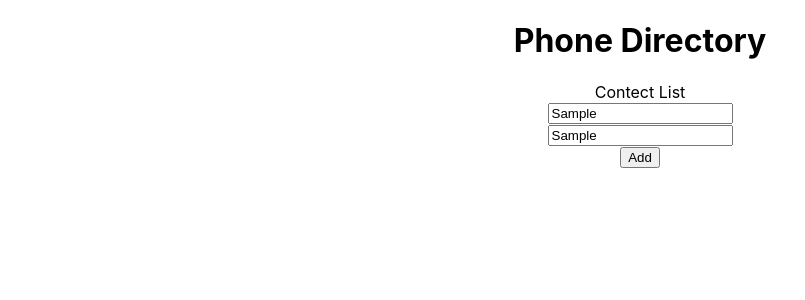
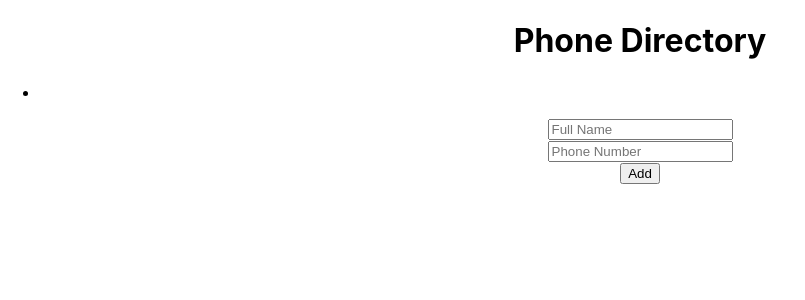
Before and after one commit to iremwacar/React-PhoneDirectory, a React (Create React App) app: page / in a window 1280 px wide. Both pictures are taken after typing "Sample", "Sample" into the empty fields and a click on the button "Add". Shown: the top 300 px of the page, without its empty margins (0-805 px from the left). Built offline with nearby package versions, Linux system fonts and the light colour scheme.

Commit message:
list commit

```diff
--- a/src/components/Contacts/Form/index.js
+++ b/src/components/Contacts/Form/index.js
@@ -1,12 +1,12 @@
 import React, { useState,useEffect } from 'react';
 
 
-const initialFormValues = { fullname:"", phone_number:""};
+const initialFormValues = { fullname:"", phoneNumber:""};
 function From({ addContact, contacts }) {
-    const [form, setForm] = useState({ fullname: "", phone_number: "" });
+    const [form, setForm] = useState(initialFormValues);
 
     useEffect(()=> {
-        setForm({initialFormValues});
+        setForm(initialFormValues);
     },[contacts])
 
     const onChangeInput = (e) => {
@@ -16,7 +16,7 @@ function From({ addContact, contacts }) {
     const onSubmit = (e) => {
         e.preventDefault();
 
-        if (form.fullname === '' || form.phone_number === '') {
+        if (form.fullname === '' || form.phoneNumber === '') {
             return false;
         }
 
@@ -37,9 +37,9 @@ function From({ addContact, contacts }) {
             </div>
             <div>
                 <input
-                    name="phone_number"
+                    name="phoneNumber"
                     placeholder="Phone Number"
-                    value={form.phone_number}
+                    value={form.phoneNumber}
                     onChange={onChangeInput}
                 />
             </div>
--- a/src/components/Contacts/List/index.js
+++ b/src/components/Contacts/List/index.js
@@ -1,9 +1,15 @@
 import React from 'react'
 
-function List() {
+function List({contacts}) {
   return (
     <div>
-      Contect List
+      <ul>
+        {
+          contacts.map((contacts,i) => (
+            <li key={i}>{contacts.fullname}</li>
+          ))
+        }
+      </ul>
     </div>
   )
 }
--- a/src/components/Contacts/index.js
+++ b/src/components/Contacts/index.js
@@ -1,4 +1,4 @@
-import React, { useState } from 'react';
+import React, { useEffect, useState } from 'react';
 import From from './Form/index';
 import List from './List/index';
 
@@ -9,6 +9,10 @@ function Contacts() {
         setContacts([...contacts, newContact]);
     };
 
+    useEffect(()=>{
+        console.log(contacts);
+    },[contacts])
+
     return (
         <div>
             <List contacts={contacts} />
```
